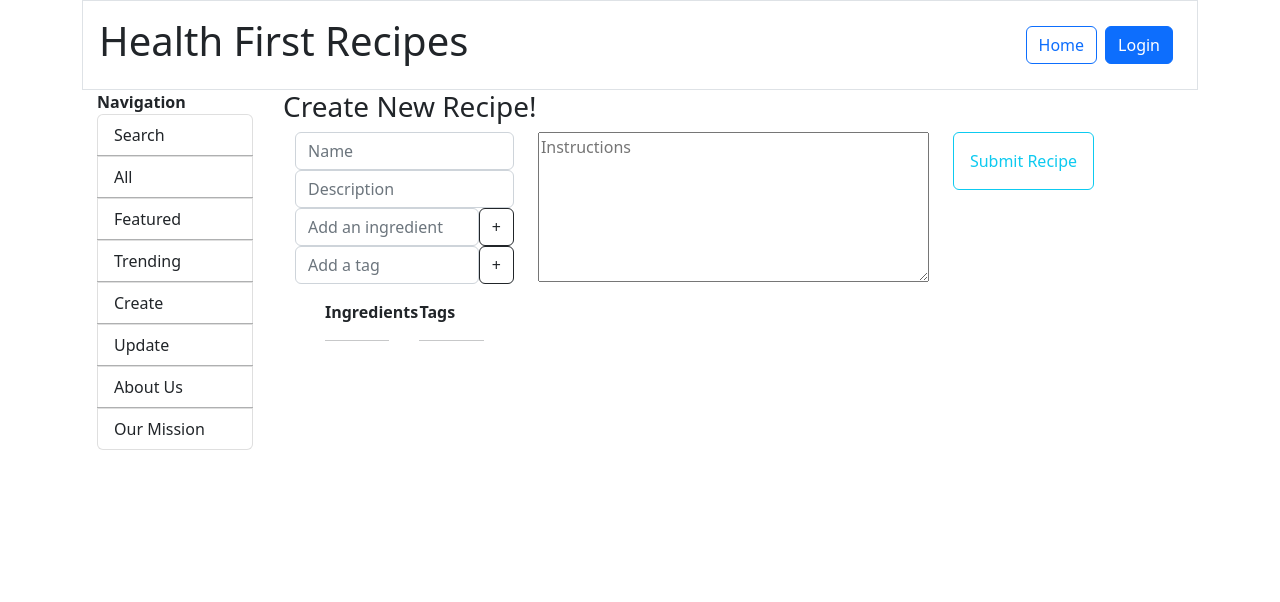
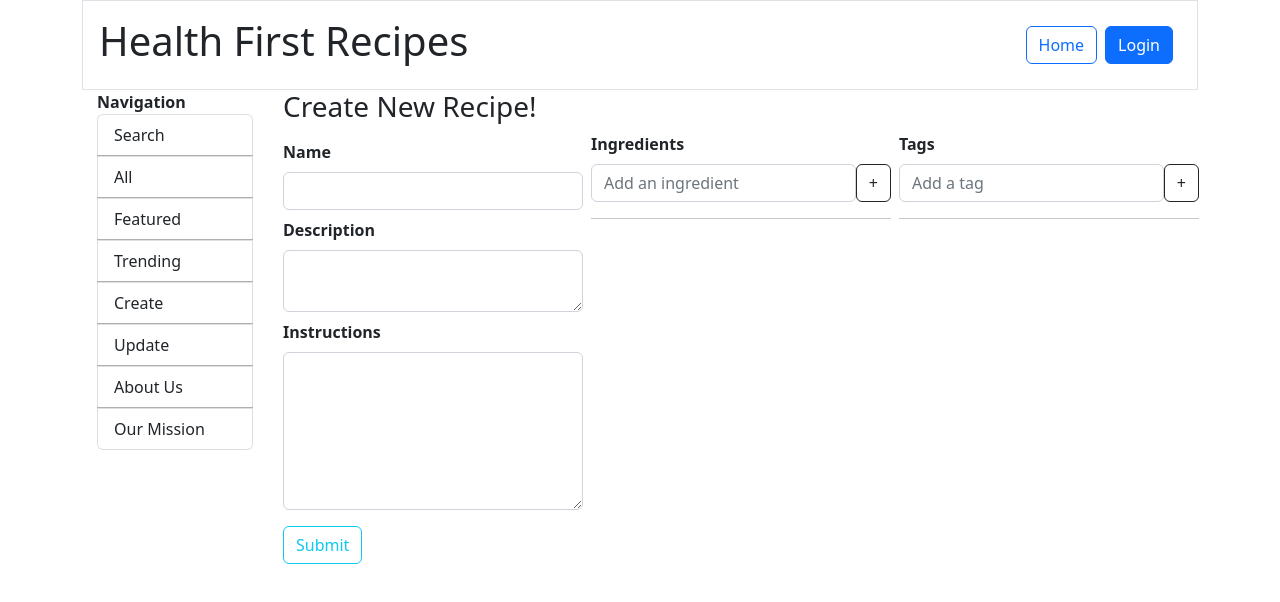
Before and after one commit to r-lutrick/HealthFirst, a React (Create React App) app in the folder client/: page /create in a window 1280 px wide. Shown: the top 602 px of the page. Built offline with nearby package versions, Linux system fonts and the light colour scheme.

Commit message:
Update and Create updated and Styled

```diff
--- a/client/src/components/Create.jsx
+++ b/client/src/components/Create.jsx
@@ -52,45 +52,52 @@ const Create = () => {
     return (
         <div>
             <h3>Create New Recipe!</h3>
-            <form onSubmit={handleSubmit} className='d-flex'>
-                <div className='container'>
-                    <div>
-                        <input className='form-control' placeholder='Name'
+            <form onSubmit={handleSubmit} className='d-flex form-group'>
+                <div className='col-4 px-0 mr-2'>
+                    {/* NAME */}
+                    <div className='my-2'>
+                        <label htmlFor="name"><b>Name</b></label>
+                        <input className='form-control'
                             type="text" onChange={(e) => { setName(e.target.value) }} />
                     </div>
-                    <div>
-                        <input className='form-control' placeholder='Description'
+                    {/* DESCRIPTION */}
+                    <div className='my-2'>
+                        <label htmlFor="description"><b>Description</b></label>
+                        <textarea className='form-control'
                             type="text" onChange={(e) => { setDescription(e.target.value) }} />
                     </div>
+                    {/* INSTRUCTIONS */}
+                    <div className='my-2'>
+                        <label htmlFor="instructions"><b>Instructions</b></label>
+                        <textarea className='form-control' onChange={(e) => { setInstructions(e.target.value) }}
+                            cols="40" rows="6" />
+                    </div>
+                    {/* BUTTONS */}
+                    <button className='btn btn-outline-info my-2'>Submit</button>
+                </div>
+                {/* INGREDIENT COLUMN */}
+                <div className='col-4 px-0 mr-2'>
+                    <label htmlFor="instructions"><b>Ingredients</b></label>
                     <div className='d-flex'>
                         <input className='form-control' placeholder='Add an ingredient'
                             type="text" onChange={(e) => { setIngredient(e.target.value) }} />
                         <button className='btn btn-outline-dark' onClick={addIngredient}>+</button>
                     </div>
+                    <hr />
+                    {/* LOAD INGREDIENTS */}
+                    {ingredients.map((ing, i) => { return (<p key={i}>{ing}</p>) })}
+                </div>
+                {/* TAG COLUMN */}
+                <div className='col-4 px-0 mr-2'>
+                    <label htmlFor="instructions"><b>Tags</b></label>
                     <div className='d-flex'>
                         <input className='form-control' placeholder='Add a tag'
                             type="text" onChange={(e) => { setTag(e.target.value) }} />
                         <button className='btn btn-outline-dark' onClick={addTag}>+</button>
                     </div>
-                    <div className='d-flex col my-3'>
-                        <div className='col-6'>
-                            <b>Ingredients</b>
-                            <hr />
-                            {ingredients.map((ing, i) => { return (<p key={i}>{ing}</p>) })}
-                        </div>
-                        <div className='col-6'>
-                            <b>Tags</b>
-                            <hr />
-                            {tags.map((t, i) => { return (<p key={i}>{t}</p>) })}
-                        </div>
-                    </div>
-                </div>
-                <div className='container'>
-                    <textarea onChange={(e) => { setInstructions(e.target.value) }}
-                        placeholder='Instructions' cols="40" rows="6" />
-                </div>
-                <div className='container'>
-                    <button className='btn btn-outline-info p-3'>Submit Recipe</button>
+                    <hr />
+                    {/* LOAD TAGS */}
+                    {tags.map((t, i) => {return (<p key={i}>{t}</p>)})}
                 </div>
             </form>
         </div>
--- a/client/src/components/Update.jsx
+++ b/client/src/components/Update.jsx
@@ -3,17 +3,14 @@ import { useNavigate, useParams } from 'react-router-dom'
 import axios from 'axios'
 
 const Update = () => {
-    // Get recipe
-    const [recipe, setRecipe] = useState([])
-    // Variable/Hooks here
-    const [name, setName] = useState(recipe.name)
-    const [description, setDescription] = useState(recipe.description)
-    const [instructions, setInstructions] = useState(recipe.instructions)
-    const [ingredient, setIngredient] = useState(recipe.ingredient)
-    const [tag, setTag] = useState(recipe.tag)
-    // Arrays
+    const [name, setName] = useState('')
+    const [description, setDescription] = useState('')
+    const [instructions, setInstructions] = useState('')
     const [ingredients, setIngredients] = useState([])
     const [tags, setTags] = useState([])
+    // New items for arrays
+    const [ingredient, setIngredient] = useState('')
+    const [tag, setTag] = useState('')
 
     const [loaded, setLoaded] = useState(false)
 
@@ -23,21 +20,59 @@ const Update = () => {
     useEffect(() => {
         axios.get(`http://localhost:8000/api/recipe/get/${id}`)
             .then(res => {
-                setRecipe(res.data)
+                const recipe = (res.data)
+                setName(recipe.name)
+                setDescription(recipe.description)
+                setInstructions(recipe.instructions)
+                setIngredients(recipe.ingredients)
+                setTags(recipe.tags)
                 setLoaded(true)
             })
             .catch(err => console.log(`Update error: ${err}`))
-    })
-//test comment for Github test
-    const handleDelete = () => {
+    }, [id])
 
+    // Handle Navigation
+    const handleSubmit = (e) => {
+        e.preventDefault()
+        const putObj = {
+            name,
+            description,
+            instructions,
+            ingredients,
+            tags
+        }
+        axios.put(`http://localhost:8000/api/recipe/update/${id}`, putObj)
+            .then(res => navigate(`/view/${id}`))
+            .catch(err => console.log(err))
+    }
+    const handleCancel = () => {
+        navigate(`/view/${id}`)
     }
 
+    // Handle Ingredients
+    const handleIngUpdate = (index, val) => {
+        const newIngredients = [...ingredients]
+        newIngredients[index] = val
+        setIngredients(newIngredients)
+    }
+    const handleIngDelete = (e, ing) => {
+        e.preventDefault()
+        const newIngredients = ingredients.filter((i) => i !== ing)
+        setIngredients(newIngredients)
+    }
 
-    const handleSubmit = (e) => {
+    // Handle Tags
+    const handleTagUpdate = (index, tag) => {
+        const newTags = [...tags]
+        newTags[index] = tag
+        setTags(newTags)
+    }
+    const handleTagDelete = (e, tag) => {
         e.preventDefault()
-        // axios.put(`http://`)
+        const newTags = tags.filter((t) => t !== tag)
+        setTags(newTags)
     }
+
 
     return (
         <div>
@@ -47,37 +82,42 @@ const Update = () => {
                     {/* NAME */}
                     <div className='my-2'>
                         <label htmlFor="name"><b>Name</b></label>
-                        <input className='form-control' placeholder={recipe.name}
-                            type="text" onChange={(e) => { setName(e.target.value) }} />
+                        <input className='form-control' value={name}
+                            type="text" onChange={(e) => setName(e.target.value)} />
                     </div>
                     {/* DESCRIPTION */}
                     <div className='my-2'>
                         <label htmlFor="description"><b>Description</b></label>
-                        <textarea className='form-control' placeholder={recipe.description}
+                        <textarea className='form-control' value={description}
                             type="text" onChange={(e) => { setDescription(e.target.value) }} />
                     </div>
                     {/* INSTRUCTIONS */}
                     <div className='my-2'>
                         <label htmlFor="instructions"><b>Instructions</b></label>
-                        <textarea className='form-control' placeholder={recipe.instructions}
+                        <textarea className='form-control' value={instructions}
                             type="text" onChange={(e) => { setInstructions(e.target.value) }} />
                     </div>
-                    <button onClick={handleSubmit} className='btn btn-outline-info my-2'>Update Recipe</button>
+                    {/* BUTTONS */}
+                    <div className='d-flex justify-content-between my-2'>
+                        <button onClick={handleSubmit} className='btn btn-success'>Update Recipe</button>
+                        <button onClick={handleCancel} className='btn btn-outline-warning'>Cancel</button>
+                    </div>
                 </div>
                 {/* INGREDIENT COLUMN */}
                 <div className='col-4 px-0 mr-2'>
                     <b>Ingredients</b>
                     <div className='d-flex'>
-                        <input type="text" className='form-control' />
-                        <button className='btn btn-outline-info'>Add</button>
+                        <input type="text" className='form-control' onChange={(e) => { setIngredient(e.target.value) }} />
+                        <button className='btn btn-success' onClick={(e) => { e.preventDefault(); setIngredients([...ingredients, ingredient]) }}>Add</button>
                     </div>
+                    {/* LOAD INGREDIENTS */}
                     {
-                        loaded && recipe.ingredients.map((ing, i) => {
+                        loaded && ingredients.map((ing, i) => {
                             return (
                                 <div key={i} className='d-flex my-2'>
-                                    <input className='form-control' placeholder={ing}
-                                        type="text" onChange={(e) => { setIngredient(e.target.value) }} />
-                                    <button className='btn btn-sm btn-outline-danger' onClick={() => handleDelete(i)}>Delete</button>
+                                    <input className='form-control' value={ing}
+                                        type="text" onChange={(e) => { handleIngUpdate(i, e.target.value) }} />
+                                    <button className='btn btn-sm btn-outline-danger' onClick={(e) => { handleIngDelete(e, ing) }}>Delete</button>
                                 </div>
                             )
                         })
@@ -87,16 +127,17 @@ const Update = () => {
                 <div className='col-4 px-0'>
                     <b>Tags</b>
                     <div className='d-flex'>
-                        <input type="text" className='form-control' />
-                        <button className='btn btn-outline-info'>Add</button>
+                        <input type="text" className='form-control' onChange={(e) => { setTag(e.target.value) }} />
+                        <button className='btn btn btn-success' onClick={(e) => { e.preventDefault(); setTags([...tags, tag]) }}>Add</button>
                     </div>
+                    {/* LOAD TAGS */}
                     {
-                        loaded && recipe.tags.map((tag, i) => {
+                        loaded && tags.map((tag, i) => {
                             return (
                                 <div key={i} className='d-flex my-2'>
-                                    <input className='form-control' placeholder={tag}
-                                        type="text" onChange={(e) => { setTag(e.target.value) }} />
-                                    <button className='btn btn-sm btn-outline-danger' onClick={() => handleDelete(i)}>Delete</button>
+                                    <input className='form-control' value={tag}
+                                        type="text" onChange={(e) => handleTagUpdate(i, e.target.value)} />
+                                    <button className='btn btn-sm btn-outline-danger' onClick={(e) => { handleTagDelete(e, tag) }}>Delete</button>
                                 </div>
                             )
                         })
```
